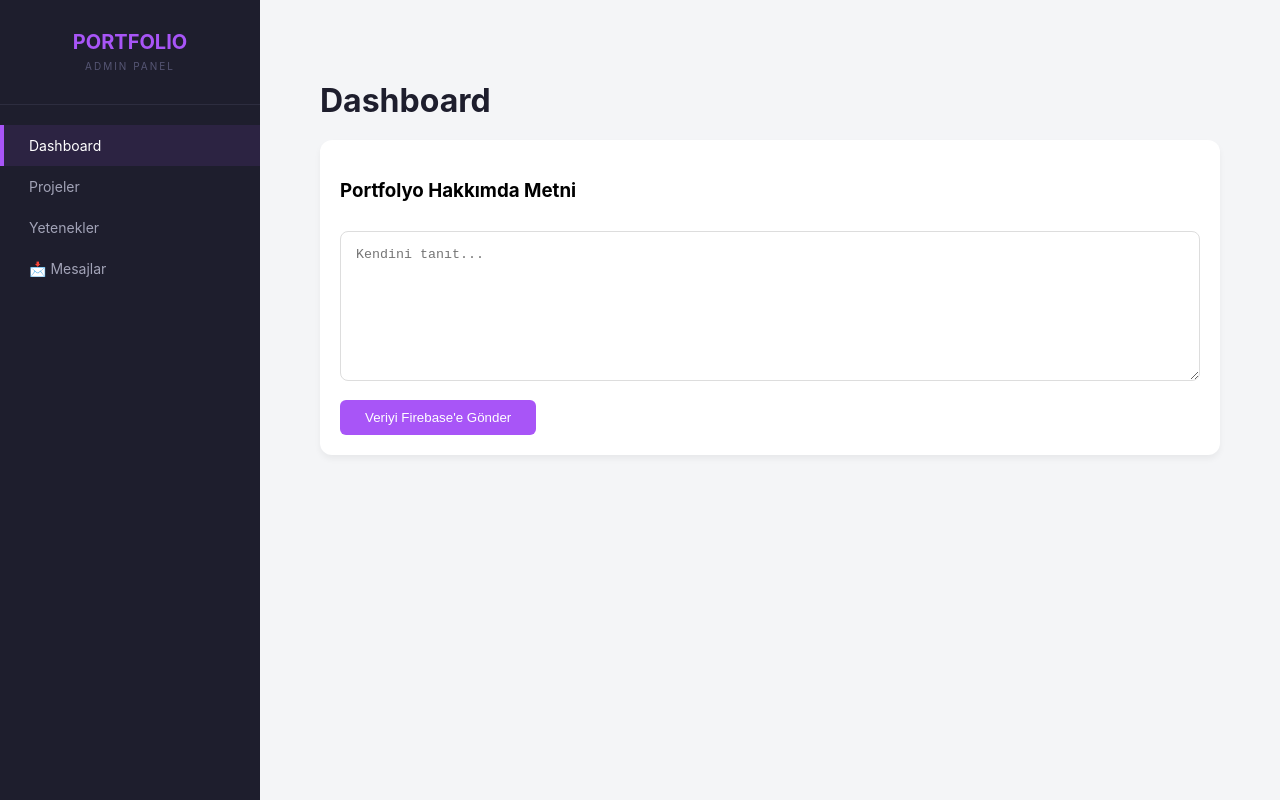
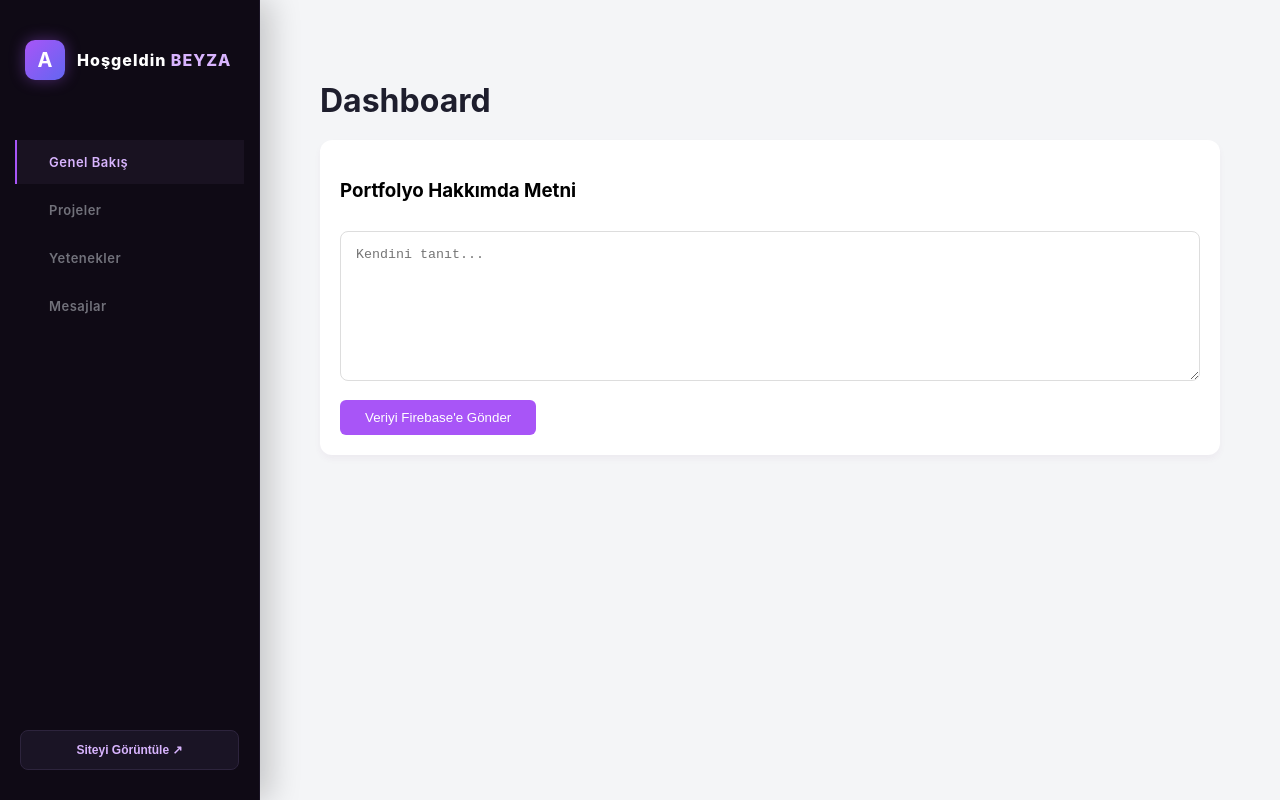
Before and after one commit to ozlmguney/eg-portfolio, a React (Vite) app: page /admin in a window 1280 px wide. Built offline with nearby package versions, Linux system fonts and the light colour scheme; no server answers; sample sign-in values are in the browser's storage.

Commit message:
Admin paneli tasarımı ve sidebar güncellendi

```diff
--- a/src/Admin/components/AdminButton.jsx
+++ b/src/Admin/components/AdminButton.jsx
@@ -5,22 +5,36 @@ const AdminButton = () => {
   const navigate = useNavigate();
 
   return (
-    <div className="fixed top-6 right-6 z-[100]">
+    // 'right-6' butonu sağ üst köşeye sabitler
+    <div style={{ position: 'fixed', top: '24px', right: '24px', zIndex: 1000 }}>
       <button
         onClick={() => navigate("/login")}
-        className="group relative flex items-center justify-center w-12 h-12 md:w-auto md:px-5 md:py-2.5
-                   bg-[#1e1e1f]/80 backdrop-blur-md border border-white/10 rounded-2xl
-                   text-gray-400 hover:text-[#FFDB70] hover:border-[#FFDB70]/50
-                   transition-all duration-300 shadow-2xl overflow-hidden"
+        style={{
+          display: 'flex',
+          alignItems: 'center',
+          gap: '8px',
+          padding: '10px 20px',
+          backgroundColor: 'rgba(30, 30, 31, 0.9)',
+          backdropFilter: 'blur(10px)',
+          border: '1px solid rgba(255, 255, 255, 0.1)',
+          borderRadius: '12px',
+          color: '#a2a3b7',
+          cursor: 'pointer',
+          fontWeight: '600',
+          fontSize: '14px',
+          transition: '0.3s'
+        }}
+        onMouseEnter={(e) => {
+          e.currentTarget.style.color = '#a855f7';
+          e.currentTarget.style.borderColor = 'rgba(168, 85, 247, 0.5)';
+        }}
+        onMouseLeave={(e) => {
+          e.currentTarget.style.color = '#a2a3b7';
+          e.currentTarget.style.borderColor = 'rgba(255, 255, 255, 0.1)';
+        }}
       >
-        <div className="absolute inset-0 bg-gradient-to-r from-transparent via-white/5 to-transparent
-                        translate-x-[-100%] group-hover:translate-x-[100%] transition-transform duration-500" />
-
-        <UserLock size={20} className="shrink-0" />
-
-        <span className="hidden md:block ml-2 text-sm font-semibold tracking-wide">
-          Yönetim Paneli
-        </span>
+        <UserLock size={18} />
+        <span>Admin Girişi</span>
       </button>
     </div>
   );
--- a/src/Admin/components/Sidebar.jsx
+++ b/src/Admin/components/Sidebar.jsx
@@ -1,52 +1,132 @@
 import { NavLink } from 'react-router-dom';
+import { motion } from 'framer-motion';
 
 const Sidebar = () => {
   const menuItems = [
-    { name: 'Dashboard', path: '/admin' },
-    { name: 'Projeler', path: '/admin/projects' },
-    { name: 'Yetenekler', path: '/admin/skills' },
-    { name: 'Mesajlar', path: '/admin/messages' },
+    { name: 'Genel Bakış', path: '/admin',  },
+    { name: 'Projeler', path: '/admin/projects', },
+    { name: 'Yetenekler', path: '/admin/skills',  },
+    { name: 'Mesajlar', path: '/admin/messages',  },
   ];
 
   return (
-    <div style={sidebarStyle}>
-      <div style={logoSection}>
-        <h2 style={{ fontSize: '20px', fontWeight: 'bold', color: '#a855f7', margin: 0 }}>PORTFOLIO</h2>
-        <span style={{ fontSize: '10px', color: '#565674', letterSpacing: '2px' }}>ADMIN PANEL</span>
+    <div style={sidebarContainer}>
+      <div style={logoWrapper}>
+        <div style={logoCircle}>A</div>
+        <div>
+          <h2 style={logoText}>Hoşgeldin
+            <span style={{ color: '#d8b4fe' }}> BEYZA</span></h2>
+
+        </div>
       </div>
 
-      <nav style={{ flex: 1, paddingTop: '20px' }}>
+      <nav style={{ flex: 1, padding: '0 15px' }}>
         {menuItems.map((item, index) => (
           <NavLink
             key={index}
             to={item.path}
             style={({ isActive }) => ({
               ...linkStyle,
-              color: isActive ? '#ffffff' : '#a2a3b7',
-              backgroundColor: isActive ? 'rgba(168, 85, 247, 0.1)' : 'transparent',
-              borderLeft: isActive ? '4px solid #a855f7' : '4px solid transparent',
+              background: isActive ? 'rgba(216, 180, 254, 0.05)' : 'transparent',
+              color: isActive ? '#d8b4fe' : '#71717a',
+              borderLeft: isActive ? '2px solid #a855f7' : '2px solid transparent',
             })}
             end={item.path === '/admin'}
           >
-            {item.name === 'Mesajlar' ? '📩 ' : ''} {item.name}
+            <span style={{ fontSize: '18px', marginRight: '12px' }}>{item.icon}</span>
+            <span style={{ letterSpacing: '0.5px' }}>{item.name}</span>
           </NavLink>
         ))}
       </nav>
+
+      <div style={sidebarFooter}>
+        <button
+           onClick={() => window.open('/', '_blank')}
+           style={footerBtn}
+        >
+          Siteyi Görüntüle ↗
+        </button>
+      </div>
     </div>
   );
 };
 
-const sidebarStyle = {
+
+const sidebarContainer = {
   width: '260px',
-  background: '#1e1e2d',
+  backgroundColor: '#0f0a15',
   height: '100vh',
   position: 'fixed',
   left: 0,
   top: 0,
-  zIndex: 1000
+  zIndex: 1000,
+  display: 'flex',
+  flexDirection: 'column',
+  borderRight: '1px solid #1a1425',
+  boxShadow: '10px 0 30px rgba(0,0,0,0.2)'
 };
 
-const logoSection = { padding: '30px 25px', textAlign: 'center', borderBottom: '1px solid #2d2d3f' };
-const linkStyle = { display: 'block', padding: '12px 25px', textDecoration: 'none', fontSize: '14px', transition: '0.3s' };
+const logoWrapper = {
+  padding: '40px 25px',
+  display: 'flex',
+  alignItems: 'center',
+  gap: '12px',
+  marginBottom: '20px'
+};
+
+const logoCircle = {
+  width: '40px',
+  height: '40px',
+  borderRadius: '10px',
+  background: 'linear-gradient(135deg, #a855f7 0%, #6366f1 100%)',
+  display: 'flex',
+  alignItems: 'center',
+  justifyContent: 'center',
+  fontSize: '20px',
+  fontWeight: 'bold',
+  color: '#fff',
+  boxShadow: '0 0 15px rgba(168, 85, 247, 0.4)'
+};
+
+const logoText = {
+  fontSize: '16px',
+  fontWeight: '800',
+  color: '#fff',
+  margin: 0,
+  letterSpacing: '1px'
+};
+
+const statusWrapper = { display: 'flex', alignItems: 'center', gap: '5px', marginTop: '4px' };
+const statusDot = { width: '6px', height: '6px', borderRadius: '50%', backgroundColor: '#22c55e' };
+const statusText = { fontSize: '10px', color: '#52525b', textTransform: 'uppercase', letterSpacing: '1px' };
+
+const linkStyle = {
+  display: 'flex',
+  alignItems: 'center',
+  padding: '14px 20px',
+  textDecoration: 'none',
+  fontSize: '13px',
+  fontWeight: '600',
+  transition: 'all 0.2s ease',
+  marginBottom: '4px'
+};
+
+const sidebarFooter = {
+  padding: '30px 20px',
+  marginTop: 'auto'
+};
+
+const footerBtn = {
+  width: '100%',
+  padding: '12px',
+  background: '#1a1425',
+  border: '1px solid #2d243d',
+  borderRadius: '8px',
+  color: '#d8b4fe',
+  cursor: 'pointer',
+  fontSize: '12px',
+  fontWeight: 'bold',
+  transition: '0.3s'
+};
 
 export default Sidebar;
--- a/src/Admin/pages/Dashboard.jsx
+++ b/src/Admin/pages/Dashboard.jsx
@@ -19,7 +19,7 @@ const Dashboard = () => {
   return (
     <div style={{ padding: '30px' }}>
       <h1 style={{ color: '#1e1e2d', marginBottom: '20px' }}>Dashboard</h1>
-      <div style={{ background: 'white', padding: '20px', borderRadius: '12px', boxShadow: '0 4px 6px rgba(0,0,0,0.05)' }}>
+      <div style={{ background: 'white', padding: '20px', borderRadius: '12px', boxShadow: '0 4px 6px rgba(116, 56, 108, 0.05)' }}>
         <h3>Portfolyo Hakkımda Metni</h3>
         <textarea
           style={{ width: '100%', height: '150px', padding: '15px', borderRadius: '8px', border: '1px solid #ddd', marginTop: '10px' }}
```
